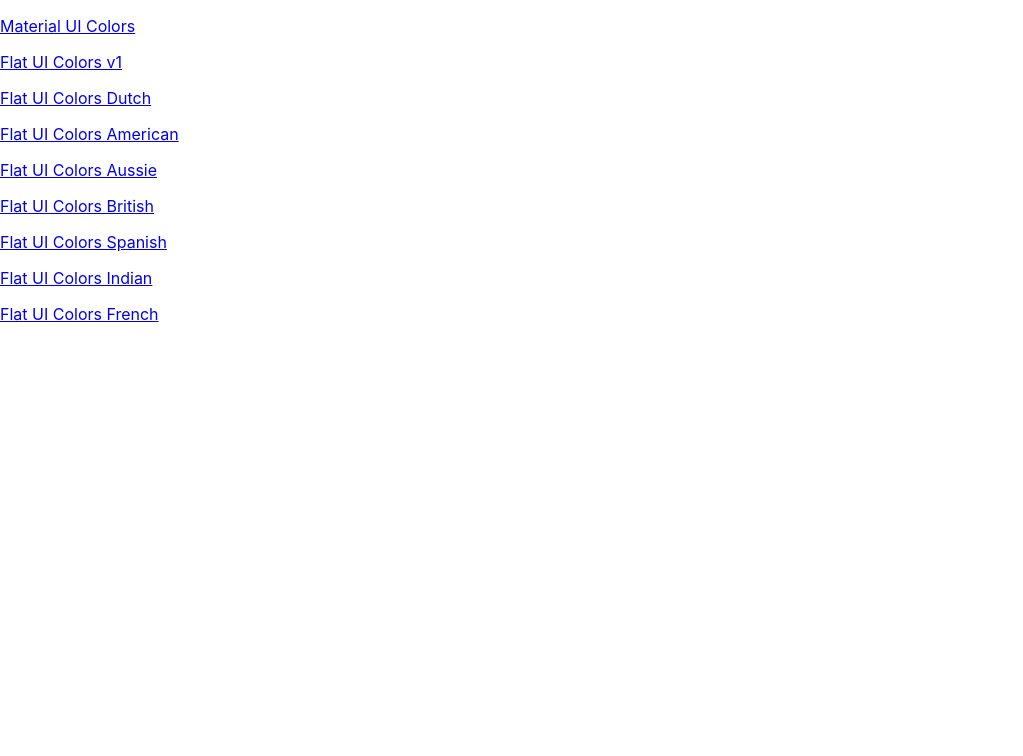
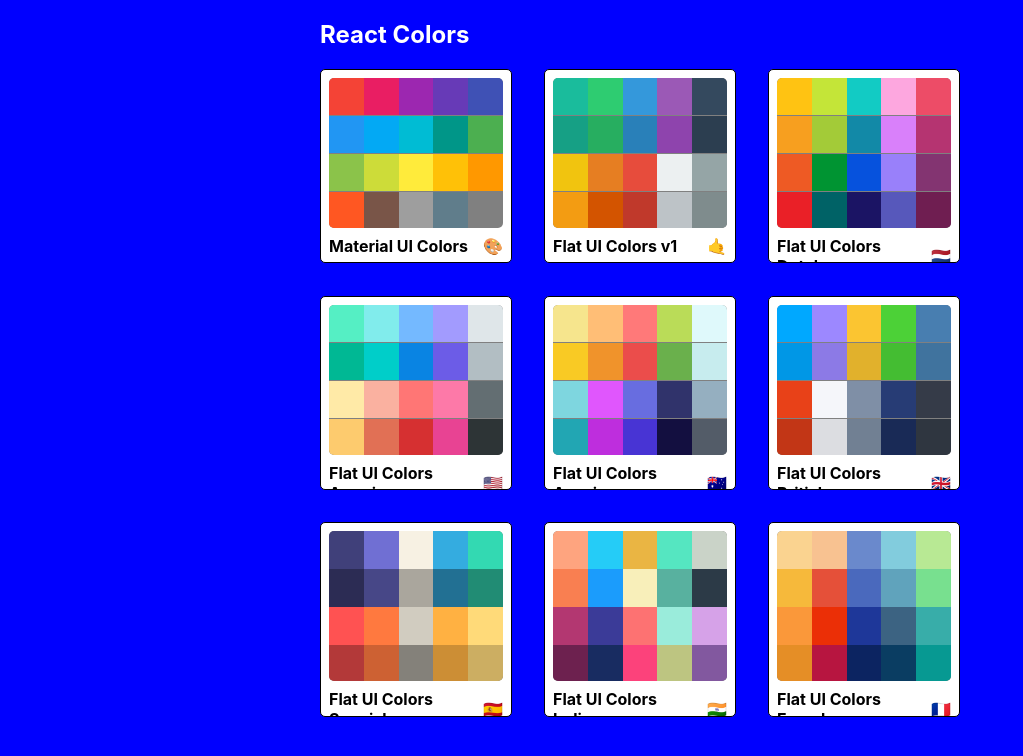
Before and after one commit to avinashlahel/react-colors, a React (Create React App) app: page / in a window 1280 px wide. Shown: the top 756 px of the page, without its empty margins (0-1023 px from the left). Built offline with nearby package versions, Linux system fonts and the light colour scheme.

Commit message:
Completed miniPalette (landing page)

```diff
--- a/package.json
+++ b/package.json
@@ -5,6 +5,7 @@
   "dependencies": {
     "@material-ui/core": "^4.1.1",
     "@material-ui/icons": "^4.2.0",
+    "@material-ui/styles": "^4.1.1",
     "chroma-js": "^2.0.3",
     "rc-slider": "^8.6.13",
     "react": "^16.8.6",
--- /dev/null
+++ b/src/MiniPalette.js
@@ -0,0 +1,65 @@
+import React from 'react';
+import {withStyles} from "@material-ui/styles";
+
+const styles = {
+    root: {
+        backgroundColor: 'white',
+        borderRadius: '5px',
+        border: '1px solid black',
+        padding: '0.5rem',
+        position: 'relative',
+        overflow: 'hidden',
+        '&:hover': {
+            cursor: 'pointer'
+        }
+    },
+    colors: {
+        backgroundColor: 'grey',
+        height: '150px',
+        width: '100%',
+        borderRadius: '5px',
+        overflow: 'hidden'
+    },
+    title: {
+        display: "flex",
+        justifyContent: 'space-between',
+        alignItems: 'center',
+        margin: '0',
+        color: 'black',
+        paddingTop: '0.5rem',
+        fontSize: '1rem',
+        position: 'relative'
+    },
+    emoji: {
+        marginLeft: '0.5rem'
+    },
+    miniColor: {
+        height: '25%',
+        width: '20%',
+        display: 'inline-block',
+        margin: '0 auto',
+        marginBottom: '-3.5px'
+    }
+};
+
+function MiniPalette(props) {
+    const {classes, paletteName, emoji, colors} = props;
+    const miniColorBoxes = colors.map(color => {
+        return ( <div className={classes.miniColor}
+                    style={{backgroundColor: color.color}}
+                    key={color.name}></div> )
+    })
+
+    return (
+        <div className={classes.root}>
+            <div className={classes.colors}>
+                {miniColorBoxes}
+            </div>
+            <h5 className={classes.title}>
+                {paletteName} <span className="classes.emoji">{emoji}</span>
+            </h5>
+        </div>
+    );
+}
+
+export default withStyles(styles)(MiniPalette);
--- a/src/PaletteList.js
+++ b/src/PaletteList.js
@@ -1,16 +1,63 @@
 import React, {Component} from 'react';
 import {Link} from 'react-router-dom'
+import MiniPalette from './MiniPalette'
+import {withStyles} from "@material-ui/styles";
+
+const styles = {
+    root: {
+        backgroundColor: 'blue',
+        height: '100vh',
+        display: 'flex',
+        justifyContent: 'center',
+        alignItems: 'flex-start'
+    },
+    container: {
+        display: 'flex',
+        width: '50%',
+        alignItems: 'flex-start',
+        flexDirection: 'column',
+        flexWrap: 'wrap',
+        // border: '1px solid white'
+    },
+    nav: {
+        display: 'flex',
+        justifyContent: 'space-between',
+        width: '100%',
+        color: 'white'
+    },
+    palettes: {
+        boxSizing: 'border-box',
+        width : '100%',
+        display: 'grid',
+        gridTemplateColumns : 'repeat(3,30%)',
+        gridGap: '5%'
+    }
+};
+
 
 class PaletteList extends Component {
+
+
     render() {
-        const {palettes} = this.props;
+        const {palettes, classes} = this.props;
 
         return (
-                palettes.map(palette => {
-                    return <p><Link to={`palette/${palette.id}`}>{palette.paletteName}</Link></p>
-                })
+            <div className={classes.root}>
+                <div className={classes.container}>
+                    <nav className={classes.nav}>
+                        <h1>React Colors</h1>
+                    </nav>
+                    <div className={classes.palettes}>
+                        {palettes.map(palette => {
+                            return (<MiniPalette  {...palette}/>)
+                        })}
+
+                    </div>
+                </div>
+
+            </div>
         );
     }
 }
 
-export default PaletteList;
+export default withStyles(styles)(PaletteList);
```
Also changed, not shown: 1 other file (tests, documents, lock files or other folders).
